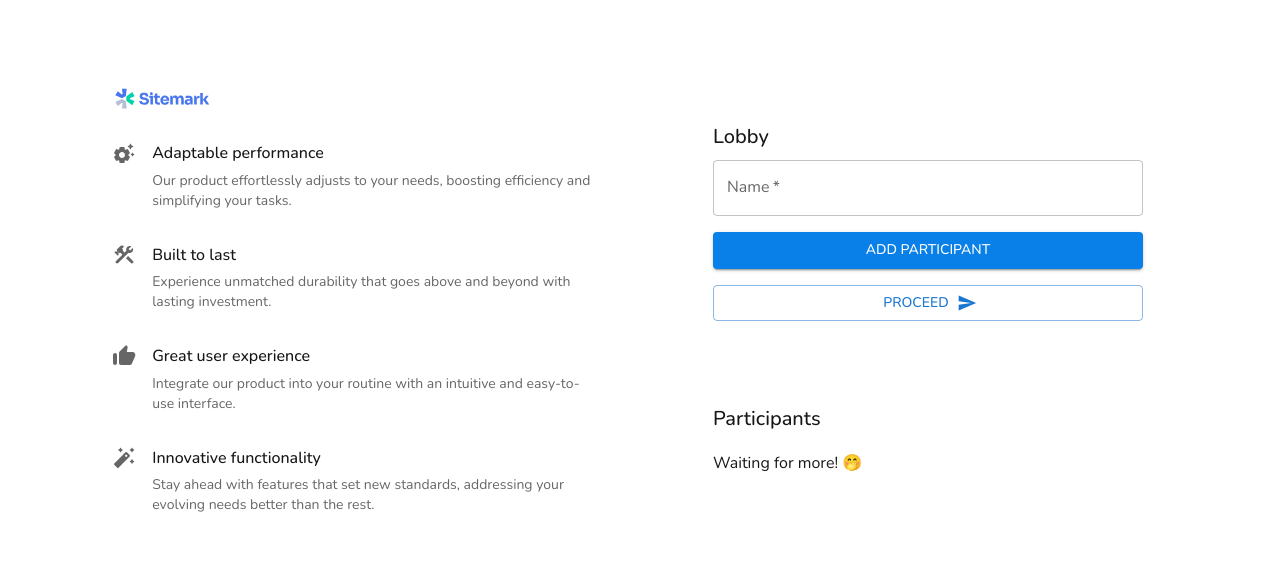
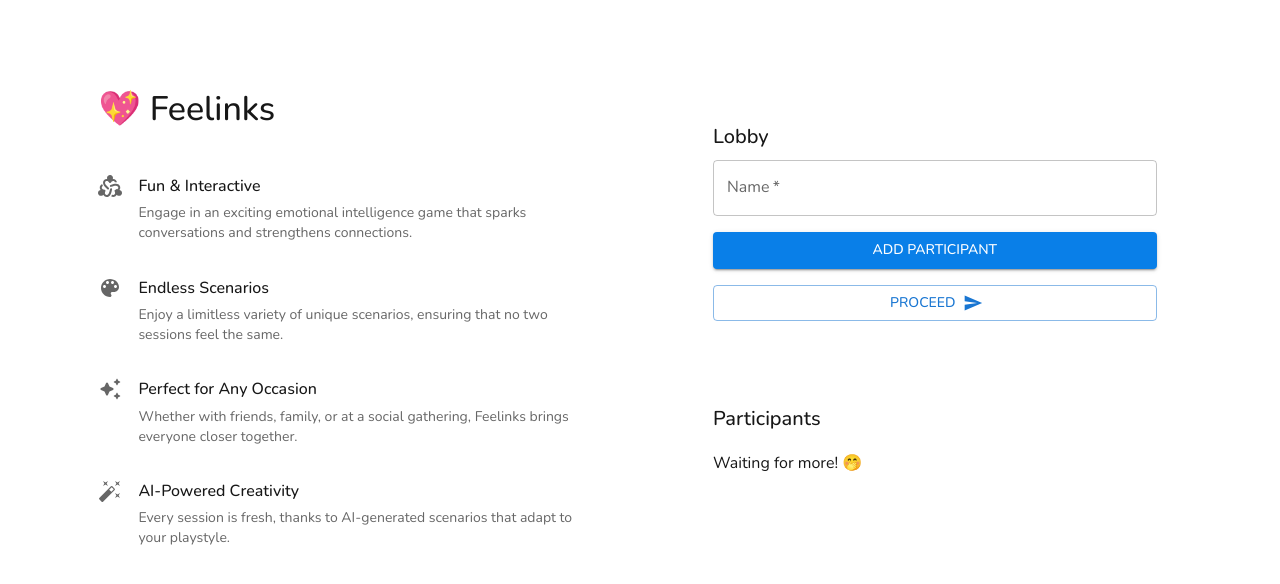
Before and after one commit to thasup/stack-connect, a Next.js app: page /feelinks in a window 1280 px wide. Shown: the top 584 px of the page. Built offline with nearby package versions, Linux system fonts and the light colour scheme; what @mui/material-nextjs would draw is missing.

Commit message:
chore: Update game content

```diff
--- a/src/app/feelinks/components/Content.tsx
+++ b/src/app/feelinks/components/Content.tsx
@@ -1,56 +1,56 @@
-import * as React from 'react';
-import Box from '@mui/material/Box';
-import Stack from '@mui/material/Stack';
-import Typography from '@mui/material/Typography';
-import AutoFixHighRoundedIcon from '@mui/icons-material/AutoFixHighRounded';
-import ConstructionRoundedIcon from '@mui/icons-material/ConstructionRounded';
-import SettingsSuggestRoundedIcon from '@mui/icons-material/SettingsSuggestRounded';
-import ThumbUpAltRoundedIcon from '@mui/icons-material/ThumbUpAltRounded';
-import { SitemarkIcon } from '@/app/feelinks/components/CustomIcons';
+import * as React from "react";
+import Box from "@mui/material/Box";
+import Stack from "@mui/material/Stack";
+import Typography from "@mui/material/Typography";
+import Diversity2RoundedIcon from "@mui/icons-material/Diversity2Rounded";
+import AutoAwesomeRoundedIcon from "@mui/icons-material/AutoAwesomeRounded";
+import ColorLensIcon from '@mui/icons-material/ColorLens';
+import AutoFixHighIcon from '@mui/icons-material/AutoFixHigh';
 
 const items = [
   {
-    icon: <SettingsSuggestRoundedIcon sx={{ color: 'text.secondary' }} />,
-    title: 'Adaptable performance',
+    icon: <Diversity2RoundedIcon sx={{ color: "text.secondary" }} />,
+    title: "Fun & Interactive",
     description:
-      'Our product effortlessly adjusts to your needs, boosting efficiency and simplifying your tasks.',
+      "Engage in an exciting emotional intelligence game that sparks conversations and strengthens connections."
   },
   {
-    icon: <ConstructionRoundedIcon sx={{ color: 'text.secondary' }} />,
-    title: 'Built to last',
+    icon: <ColorLensIcon sx={{ color: "text.secondary" }} />,
+    title: "Endless Scenarios",
     description:
-      'Experience unmatched durability that goes above and beyond with lasting investment.',
+      "Enjoy a limitless variety of unique scenarios, ensuring that no two sessions feel the same."
   },
   {
-    icon: <ThumbUpAltRoundedIcon sx={{ color: 'text.secondary' }} />,
-    title: 'Great user experience',
+    icon: <AutoAwesomeRoundedIcon sx={{ color: "text.secondary" }} />,
+    title: "Perfect for Any Occasion",
     description:
-      'Integrate our product into your routine with an intuitive and easy-to-use interface.',
+      "Whether with friends, family, or at a social gathering, Feelinks brings everyone closer together."
   },
   {
-    icon: <AutoFixHighRoundedIcon sx={{ color: 'text.secondary' }} />,
-    title: 'Innovative functionality',
+    icon: <AutoFixHighIcon sx={{ color: "text.secondary" }} />,
+    title: "AI-Powered Creativity",
     description:
-      'Stay ahead with features that set new standards, addressing your evolving needs better than the rest.',
-  },
+      "Every session is fresh, thanks to AI-generated scenarios that adapt to your playstyle."
+  }
 ];
+
 
 export default function Content() {
   return (
-    <Stack
-      sx={{ flexDirection: 'column', alignSelf: 'center', gap: 4, width: "100%" }}
-    >
-      <Box sx={{ display: { xs: 'none', md: 'flex' } }}>
-        <SitemarkIcon />
+    <Stack sx={{ flexDirection: "column", alignSelf: "center", gap: 4, width: "100%" }}>
+      <Box sx={{ display: { xs: "none", md: "flex" } }}>
+        <Typography variant="h4" gutterBottom sx={{ fontWeight: "medium" }}>
+          💖 Feelinks
+        </Typography>
       </Box>
       {items.map((item, index) => (
         <Stack key={index} direction="row" sx={{ gap: 2 }}>
           {item.icon}
           <div>
-            <Typography gutterBottom sx={{ fontWeight: 'medium' }}>
+            <Typography gutterBottom sx={{ fontWeight: "medium" }}>
               {item.title}
             </Typography>
-            <Typography variant="body2" sx={{ color: 'text.secondary' }}>
+            <Typography variant="body2" sx={{ color: "text.secondary" }}>
               {item.description}
             </Typography>
           </div>
```
